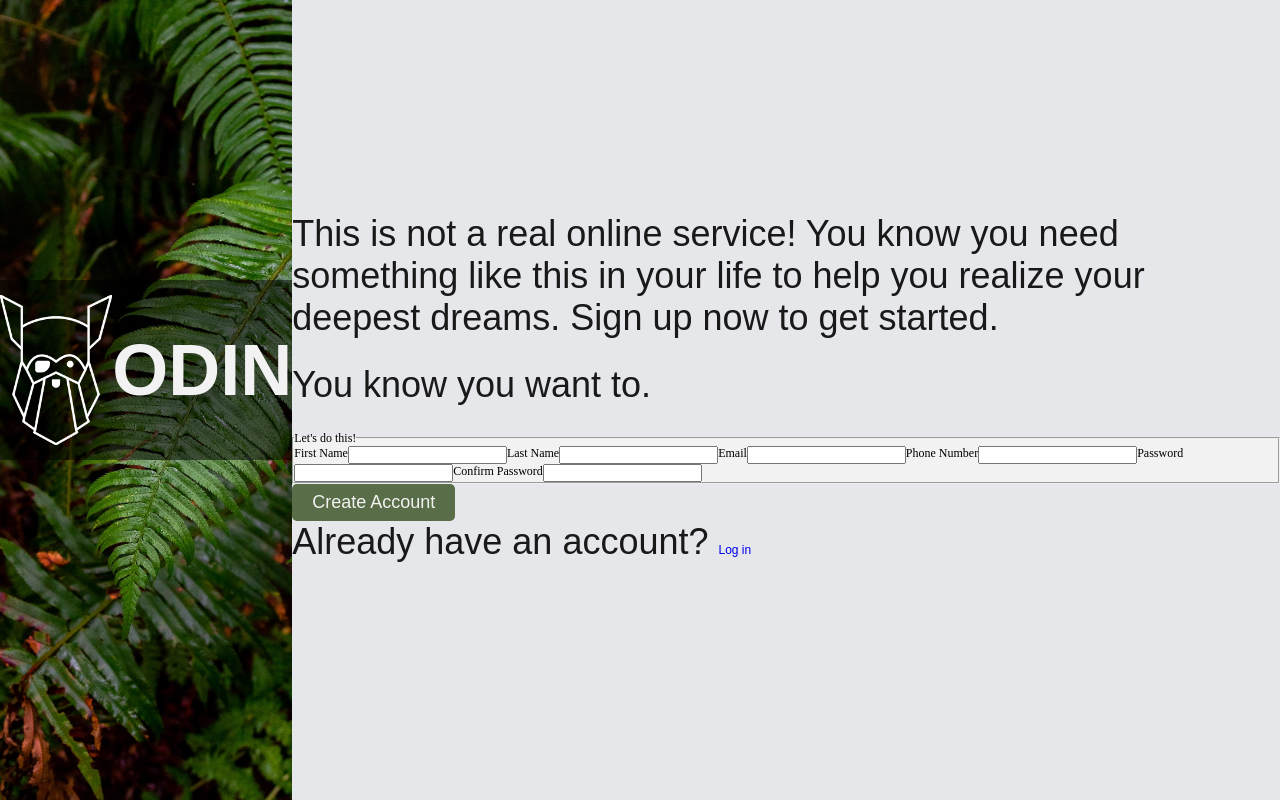
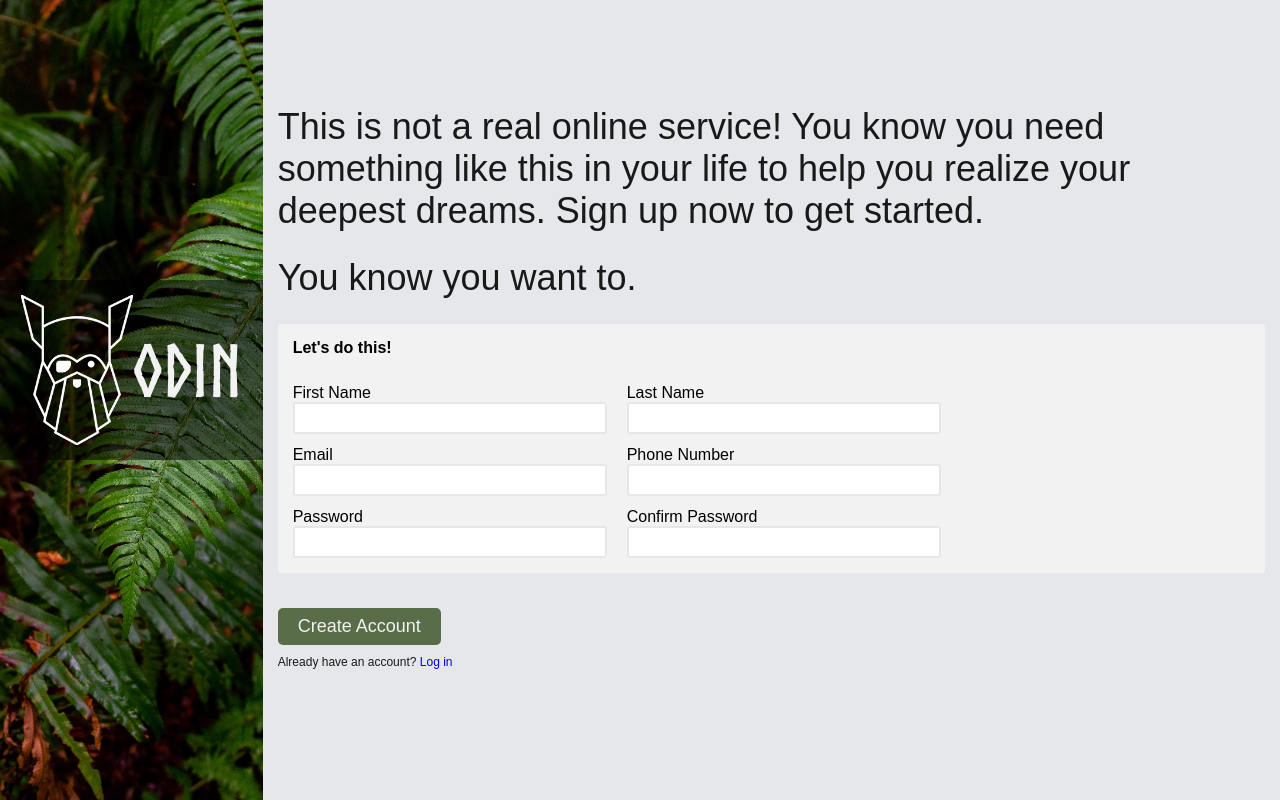
Before and after one commit to perquyk/odin-signup, a plain HTML site: page index.html in a window 1280 px wide. Drawn offline with Linux system fonts and the light colour scheme.

Commit message:
completed excercise

```diff
--- a/index.html
+++ b/index.html
@@ -20,26 +20,44 @@
             <p>You know you want to.</p>
             <form action="#" method="post">
                 <fieldset>
-                    <legend>Let's do this!</legend>
+                    <p>Let's do this!</p>
+                    <div class="groupcontainer">
+                        <div class="inputgroup">
                             <label for="fname">First Name</label>
                             <input name="fname" id="fname" type="text">
+                        </div>
+                        <div class="inputgroup">
                             <label for="lname">Last Name</label>
                             <input name="lname" id="lname" type="text">
+                        </div>
+                    </div>
+                    <div class="groupcontainer">
+                        <div class="inputgroup">
                             <label for="mail">Email</label>
                             <input name="mail" id="mail" type="email">
+                        </div>
+                        <div class="inputgroup">
                             <label for="phone">Phone Number</label>
-                    <input name="phone" id="phone" type="phone">
+                            <input name="phone" id="phone" type="number">
+                        </div>
+                    </div>
+                    <div class="groupcontainer">
+                        <div class="inputgroup">
                             <label for="pwd1">Password</label>
                             <input name="pwd1" id="pwd1" type="password">
+                        </div>
+                        <div class="inputgroup">
                             <label for="pwd2">Confirm Password</label>
                             <input name="pwd2" id="pwd2" type="password">
+                        </div>
+                    </div>
                 </fieldset>
             <button type="submit">
                 Create Account
             </button>
             </form>
 
-            <p>Already have an account? <a href="#">Log in</a></p>
+            <p id="subbtn">Already have an account? <a href="#">Log in</a></p>
         </div>
     </div>
 </body>
--- a/style.css
+++ b/style.css
@@ -1,10 +1,15 @@
+@font-face {
+    font-family: NorseBold;
+    src: url(/assets/Norse-Bold.otf);
+}
+
 *{
     margin: 0;
     padding: 0;
     font-size: 12px;
     text-decoration: none;
     list-style: none;
-
+    font-weight: 200;
 }
 
 :root{
@@ -15,6 +20,9 @@
     --background-color: #e5e7eb;
     --text-primary: #191919;
     --text-inverse: #f2f2f2;
+}
+body{
+    background-color: var(--background-color);
 }
 
 .wrapper{
@@ -29,7 +37,6 @@
     background-size: cover;
     height: 100vh;
     width: 50vw;
-
 }
 .logo-container{
     position:relative;
@@ -41,6 +48,7 @@
     background-color: hsla(0, 0%, 0%, 50%);
     width: 100%;
     padding: 15px 0px;
+
 }
 .logo-container > img {
     height: 100%;
@@ -48,17 +56,17 @@
 }
 .logo-container > h1 {
     font-size: 72px;
-    font-family: sans-serif;
+    font-family: NorseBold;
     color: var(--text-inverse);
-
 }
 
 .right-side{
-    background-color: var(--background-color);
+
     height: 100vh;
     display:flex;
     flex-direction: column;
     justify-content:center;
+    margin: 15px;
 }
 .right-side > p {
     font-size: 36px;
@@ -73,15 +81,51 @@ button {
     border-radius: 5px;
     padding: 8px 20px;
     border: none;
-}
-form {
-
+    margin-bottom: 10px;
 }
 form > fieldset {
     display:flex;
-    flex-wrap: wrap;
+    flex-wrap:wrap;
+    background-color: var(--text-inverse);
+    border: none;
+    border-radius: 3px;
+    padding: 15px;
+    font-family: sans-serif;
+    margin-bottom: 35px;
+}
+fieldset>p{
+    font-size:16px;
+    margin-bottom: 15px;
+    font-weight: 600;
+}
+.groupcontainer{
+    display: flex;
+    flex-direction: row;
+    flex-basis: 100%;
+    gap: 20px;
+}
+.inputgroup{
+    display: flex;
+    flex-direction: column;
+    justify-content: center;
+    align-items: start;
+}
 
+label{
+    font-size: 16px;
+    margin-top: 12px;
 }
-fieldset {
-    background-color: var(--text-inverse)
+
+input {
+    border: var(--input-border-color), solid, 2px;
+    border-radius: 3px;
+    font-size: 24px
 }
+input:focus{
+    border: var(--button-color), solid, 2px;
+    outline: none;
+}
+#subbtn{
+
+    font-size: 12px;
+}
```
Lines whose indentation alone changed are shown as unchanged.
